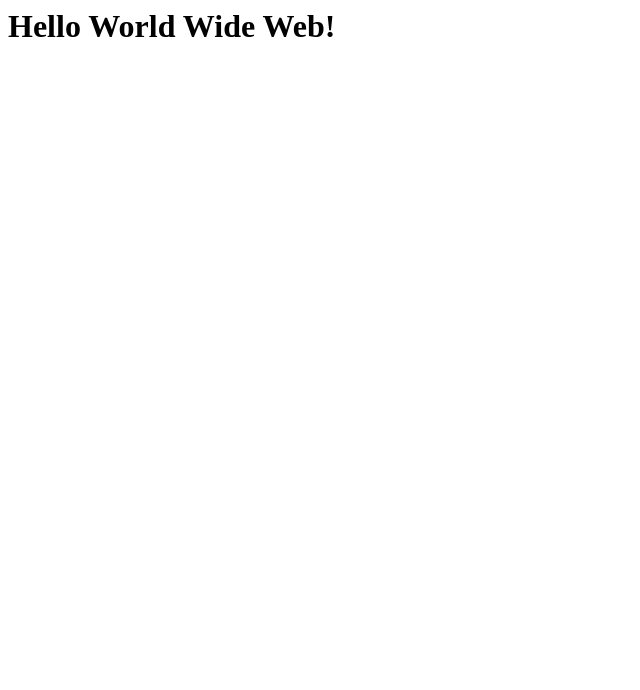
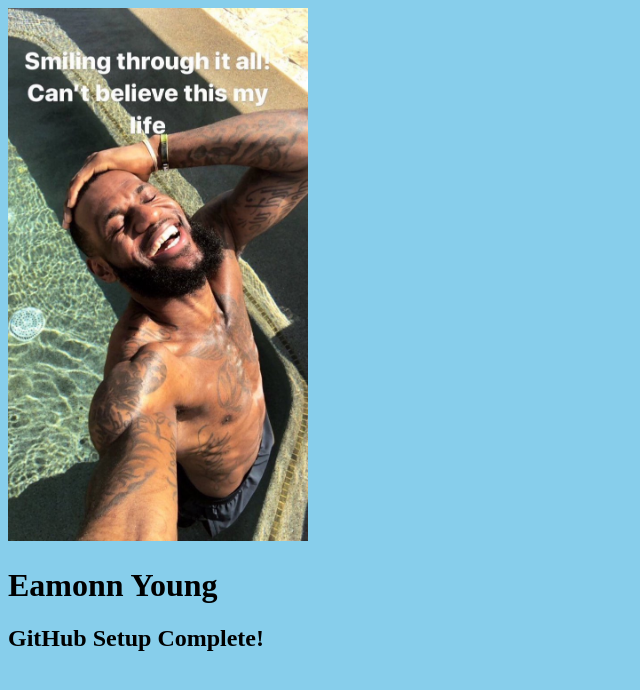
Before and after one commit to e32young/exercise3, a plain HTML site: page index.html in a window 1280 px wide. Shown: the whole page, without its empty margins (0-640 px from the left). Drawn offline with Linux system fonts and the light colour scheme.

Commit message:
( ◕ ◞ ◕ ) auto commit

```diff
--- a/index.html
+++ b/index.html
@@ -1 +1,17 @@
-<h1>Hello World Wide Web!</h1>
+ <!DOCTYPE html>
+ <html lang="en-CA">
+   <head>
+     <meta charset="UTF-8">
+     <title>GitHub Setup</title>
+     <!--Made by Eamonn Young on September 30th-->
+   </head>
+   <body style="background-color: skyblue;">
+     <img src="E9bsEe7X0AM1XS5.jpg" width="300" alt="Lebron James Smiling">
+     <h1>
+       Eamonn Young
+     </h1>
+     <h2>
+       GitHub Setup Complete!
+     </h2>
+   </body>
+ </html>
```
Also changed, not shown: E9bsEe7X0AM1XS5.jpg (added), Lebron James Smiling GIF.gif (added).
